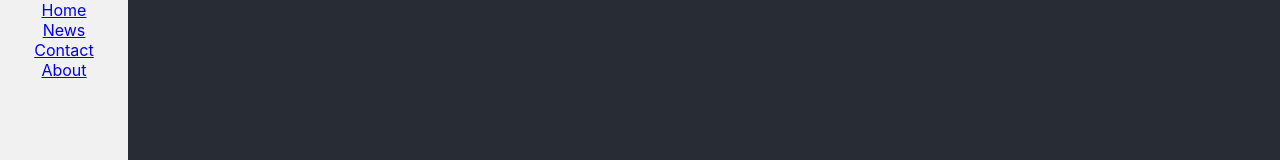
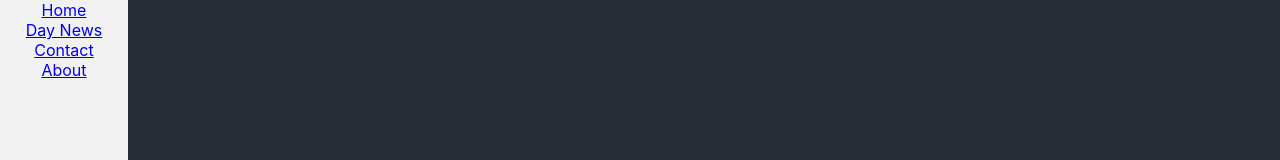
Before and after one commit to CHAKFI/ReactJs-Certif, a React (Create React App) app: page / in a window 1280 px wide. Shown: the top 160 px of the page. Built offline with nearby package versions, Linux system fonts and the light colour scheme.

Commit message:
function att test

```diff
--- a/src/App.js
+++ b/src/App.js
@@ -13,6 +13,10 @@ class Info extends React.Component{
   }
 }
 
+function AttTest(a){
+  return a;
+}
+
 function App() {
   counter++;
 
@@ -22,7 +26,7 @@ function App() {
 
           <ul>
            <li><a href="default.asp">Home</a></li>
-           <li><a href="news.asp">News</a></li>
+           <li><a href="news.asp">{AttTest("Day News")}</a></li>
            <li><a href="contact.asp">Contact</a></li>
            <li><a href="about.asp">About</a></li>
           </ul>
```
